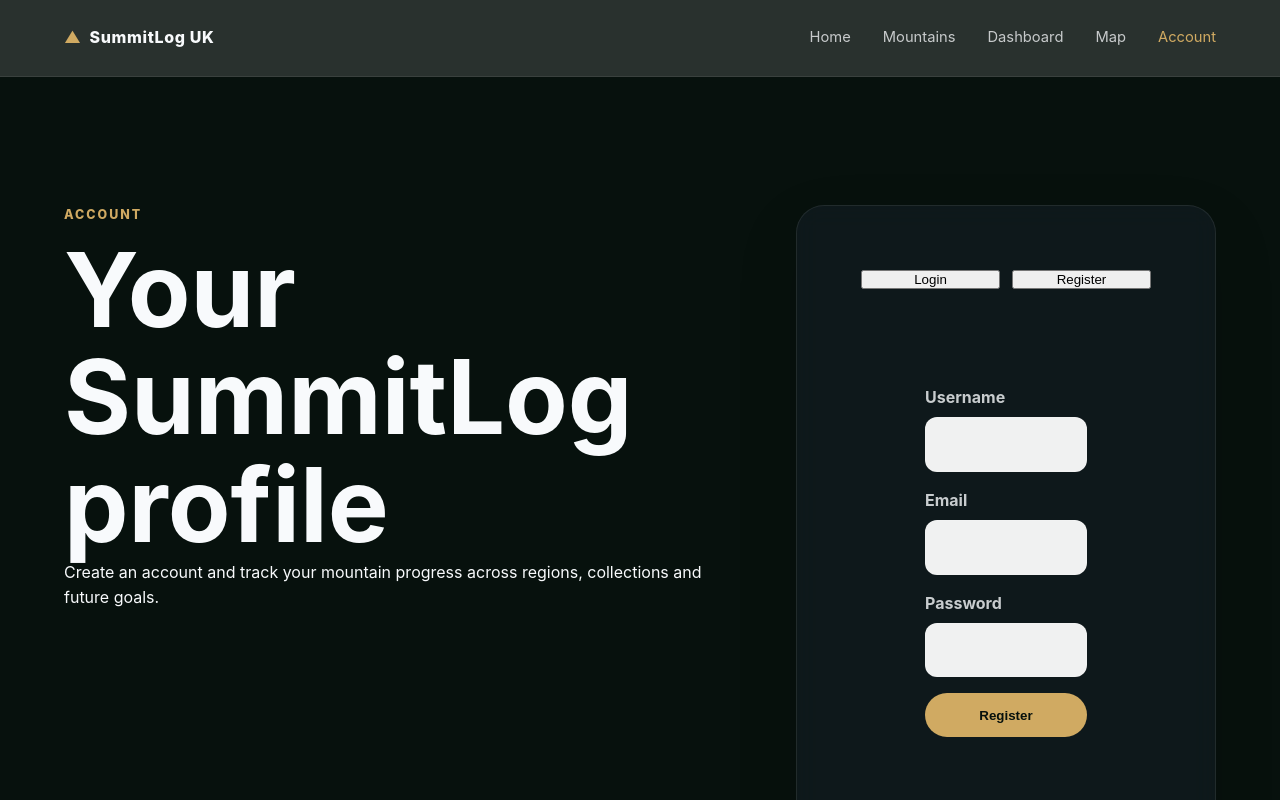
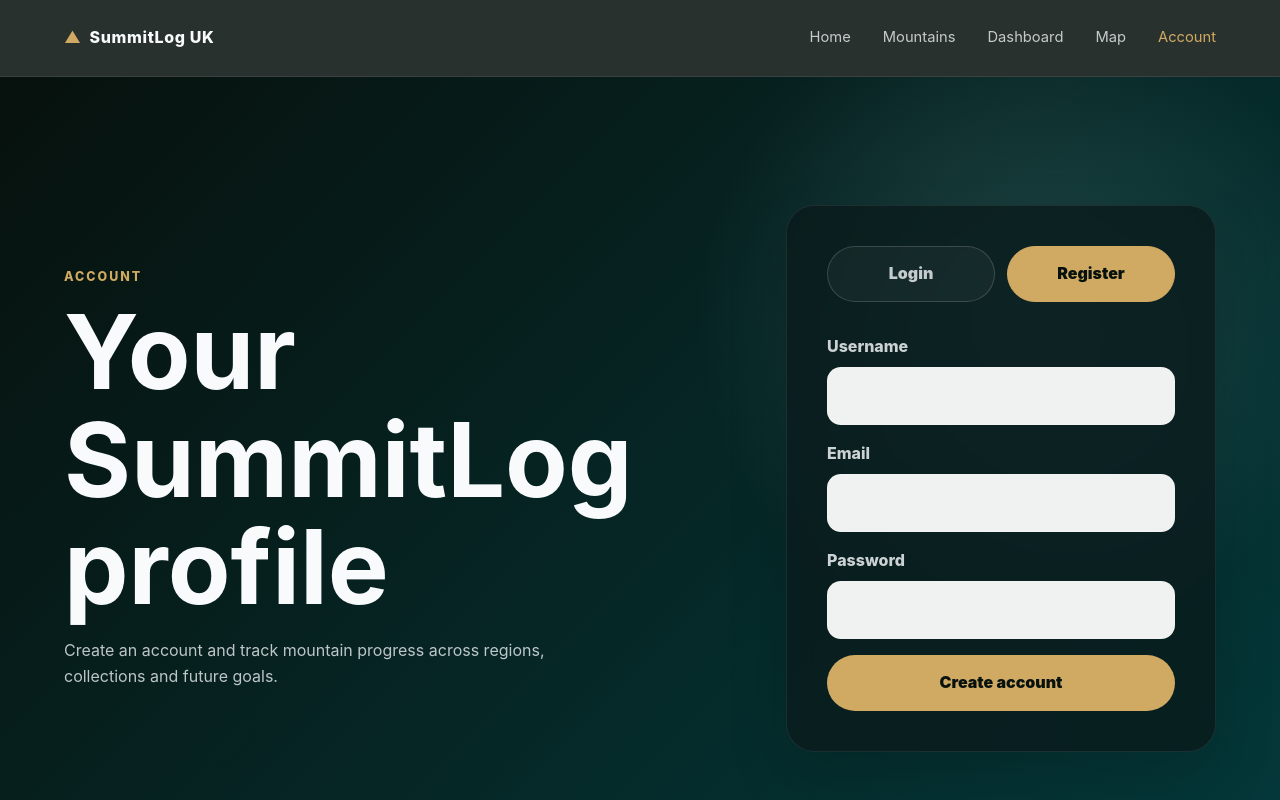
Before and after one commit to TGOSS1984/summitlog-uk, a React app in the folder frontend/: page /account in a window 1280 px wide. Both pictures are taken after a click on the button "Register". Shown: the top 800 px of the page. Built offline with nearby package versions, Linux system fonts and the light colour scheme; no server answers; the HTML template or start-up script is replaced by a standard one.

Commit message:
fix : account page css

```diff
--- a/frontend/src/pages/AccountPage.jsx
+++ b/frontend/src/pages/AccountPage.jsx
@@ -1,5 +1,4 @@
 import { useEffect, useState } from "react";
-
 import {
   getCurrentUser,
   loginUser,
@@ -9,7 +8,6 @@ import {
 
 function AccountPage() {
   const [user, setUser] = useState(null);
-
   const [mode, setMode] = useState("login");
 
   const [form, setForm] = useState({
@@ -24,6 +22,7 @@ function AccountPage() {
       setUser(data.user);
     } catch (error) {
       console.error(error);
+      setUser(null);
     }
   }
 
@@ -40,6 +39,14 @@ function AccountPage() {
     }));
   }
 
+  function resetForm() {
+    setForm({
+      username: "",
+      email: "",
+      password: "",
+    });
+  }
+
   async function handleSubmit(event) {
     event.preventDefault();
 
@@ -53,7 +60,8 @@ function AccountPage() {
         await registerUser(form);
       }
 
-      loadUser();
+      await loadUser();
+      resetForm();
     } catch (error) {
       console.error(error);
     }
@@ -62,150 +70,127 @@ function AccountPage() {
   async function handleLogout() {
     try {
       await logoutUser();
-
       setUser(null);
-
-      setForm({
-        username: "",
-        email: "",
-        password: "",
-      });
+      resetForm();
     } catch (error) {
       console.error(error);
     }
   }
 
   return (
-    <main>
+    <main className="account-page">
+      <section className="section section-dark dashboard-hero">
+        <div className="container account-layout">
+          <div className="account-content">
+            <p className="section-kicker">Account</p>
 
-      <section className="section section-dark">
-
-        <div className="container account-grid">
-
-          <div>
-
-            <p className="section-kicker">
-              Account
-            </p>
-
-            <h1>
-              Your SummitLog profile
-            </h1>
+            <h1>Your SummitLog profile</h1>
 
             <p>
-              Create an account and track your
-              mountain progress across regions,
+              Create an account and track mountain progress across regions,
               collections and future goals.
             </p>
-
           </div>
 
-          <div className="glass-card account-panel">
-
+          <aside className="glass-card account-panel">
             {user ? (
               <>
-                <h2>
-                  Welcome back
-                </h2>
+                <p className="section-kicker">Welcome back</p>
 
-                <p>
-                  {user.username}
-                </p>
+                <h2>{user.username}</h2>
 
-                <p>
-                  {user.email}
-                </p>
+                <p className="account-email">{user.email}</p>
+
+                <div className="account-user-stats">
+                  <div>
+                    <strong>0</strong>
+                    <span>Completed</span>
+                  </div>
+
+                  <div>
+                    <strong>0</strong>
+                    <span>Planned</span>
+                  </div>
+                </div>
 
                 <button
+                  type="button"
+                  className="account-logout"
                   onClick={handleLogout}
                 >
                   Logout
                 </button>
-
               </>
             ) : (
               <>
-
-                <div className="account-switch">
-
+                <div className="account-tabs">
                   <button
+                    type="button"
+                    className={
+                      mode === "login" ? "account-tab active" : "account-tab"
+                    }
                     onClick={() => setMode("login")}
                   >
                     Login
                   </button>
 
                   <button
+                    type="button"
+                    className={
+                      mode === "register" ? "account-tab active" : "account-tab"
+                    }
                     onClick={() => setMode("register")}
                   >
                     Register
                   </button>
-
                 </div>
 
-                <form
-                  className="tracking-form"
-                  onSubmit={handleSubmit}
-                >
-
+                <form className="account-form" onSubmit={handleSubmit}>
                   <label>
-
                     Username
-
                     <input
                       name="username"
                       value={form.username}
                       onChange={handleChange}
+                      autoComplete="username"
                     />
-
                   </label>
 
                   {mode === "register" && (
                     <label>
-
                       Email
-
                       <input
                         name="email"
                         type="email"
                         value={form.email}
                         onChange={handleChange}
+                        autoComplete="email"
                       />
-
                     </label>
                   )}
 
                   <label>
-
                     Password
-
                     <input
+                      type="password"
                       name="password"
-                      type="password"
                       value={form.password}
                       onChange={handleChange}
+                      autoComplete={
+                        mode === "login" ? "current-password" : "new-password"
+                      }
                     />
-
                   </label>
 
-                  <button type="submit">
-
-                    {mode === "login"
-                      ? "Login"
-                      : "Register"}
-
+                  <button className="account-submit" type="submit">
+                    {mode === "login" ? "Sign in" : "Create account"}
                   </button>
-
                 </form>
-
               </>
             )}
-
-          </div>
-
+          </aside>
         </div>
-
       </section>
-
     </main>
   );
 }
--- a/frontend/src/styles/global.css
+++ b/frontend/src/styles/global.css
@@ -487,46 +487,6 @@ color:var(--color-teal);
   .mountain-detail-grid {
     grid-template-columns: 1fr;
   }
-}
-
-/*Account Page*/
-
-.account-grid{
-
-display:grid;
-grid-template-columns:
-1fr 420px;
-
-gap:
-var(--space-xl);
-
-align-items:start;
-
-}
-
-.account-panel{
-
-padding:
-var(--space-xl);
-
-}
-
-.account-switch{
-
-display:flex;
-
-gap:
-var(--space-sm);
-
-margin-bottom:
-var(--space-lg);
-
-}
-
-.account-switch button{
-
-flex:1;
-
 }
 
 /*Dashboard*/
@@ -1344,3 +1304,138 @@ flex:1;
     max-width: 450px;
   }
 }
+
+/* Account */
+
+.account-page .dashboard-hero {
+  min-height: calc(100vh - 76px);
+  display: flex;
+  align-items: center;
+}
+
+.account-layout {
+  display: grid;
+  grid-template-columns: minmax(0, 1.15fr) minmax(340px, 430px);
+  gap: clamp(3rem, 8vw, 7rem);
+  align-items: center;
+}
+
+.account-content {
+  max-width: 680px;
+}
+
+.account-content p:not(.section-kicker) {
+  max-width: 560px;
+  margin-top: var(--space-md);
+  color: rgba(248, 250, 252, 0.76);
+}
+
+.account-panel {
+  width: 100%;
+  padding: clamp(1.5rem, 4vw, 2.5rem);
+  background: rgba(10, 27, 29, 0.82);
+}
+
+.account-tabs {
+  display: grid;
+  grid-template-columns: 1fr 1fr;
+  gap: 0.75rem;
+  margin-bottom: 2rem;
+}
+
+.account-tab {
+  appearance: none;
+  border: 1px solid rgba(255, 255, 255, 0.16);
+  border-radius: 999px;
+  background: rgba(255, 255, 255, 0.04);
+  color: rgba(248, 250, 252, 0.78);
+  padding: 0.9rem 1rem;
+  font: inherit;
+  font-weight: 900;
+  cursor: pointer;
+}
+
+.account-tab.active {
+  background: var(--color-accent);
+  border-color: var(--color-accent);
+  color: var(--color-bg-dark);
+}
+
+.account-form {
+  display: grid;
+  gap: 1rem;
+}
+
+.account-form label {
+  display: grid;
+  gap: 0.45rem;
+  color: rgba(248, 250, 252, 0.82);
+  font-weight: 800;
+}
+
+.account-form input {
+  width: 100%;
+  border: 1px solid rgba(255, 255, 255, 0.12);
+  border-radius: 14px;
+  background: rgba(255, 255, 255, 0.94);
+  color: var(--color-text);
+  padding: 0.95rem 1rem;
+  font: inherit;
+}
+
+.account-submit,
+.account-logout {
+  appearance: none;
+  width: 100%;
+  border: 0;
+  border-radius: 999px;
+  background: var(--color-accent);
+  color: var(--color-bg-dark);
+  padding: 0.95rem 1.25rem;
+  font: inherit;
+  font-weight: 900;
+  cursor: pointer;
+}
+
+.account-logout {
+  margin-top: 1.5rem;
+}
+
+.account-email {
+  margin-top: 0.4rem;
+  color: rgba(248, 250, 252, 0.66);
+}
+
+.account-user-stats {
+  display: grid;
+  grid-template-columns: repeat(2, 1fr);
+  gap: 0.9rem;
+  margin-top: 2rem;
+}
+
+.account-user-stats div {
+  padding: 1.2rem;
+  border-radius: 16px;
+  background: rgba(255, 255, 255, 0.055);
+  text-align: center;
+}
+
+.account-user-stats strong {
+  display: block;
+  color: var(--color-accent);
+  font-size: 2rem;
+  line-height: 1;
+}
+
+.account-user-stats span {
+  display: block;
+  margin-top: 0.4rem;
+  color: rgba(248, 250, 252, 0.72);
+  font-weight: 800;
+}
+
+@media (max-width: 900px) {
+  .account-layout {
+    grid-template-columns: 1fr;
+  }
+}
```
